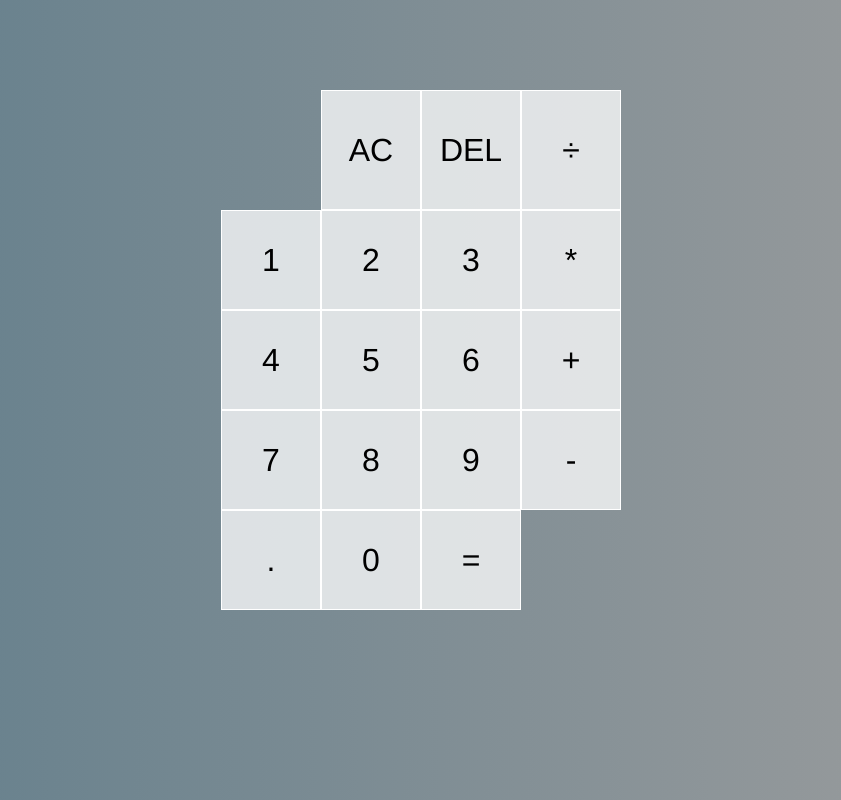
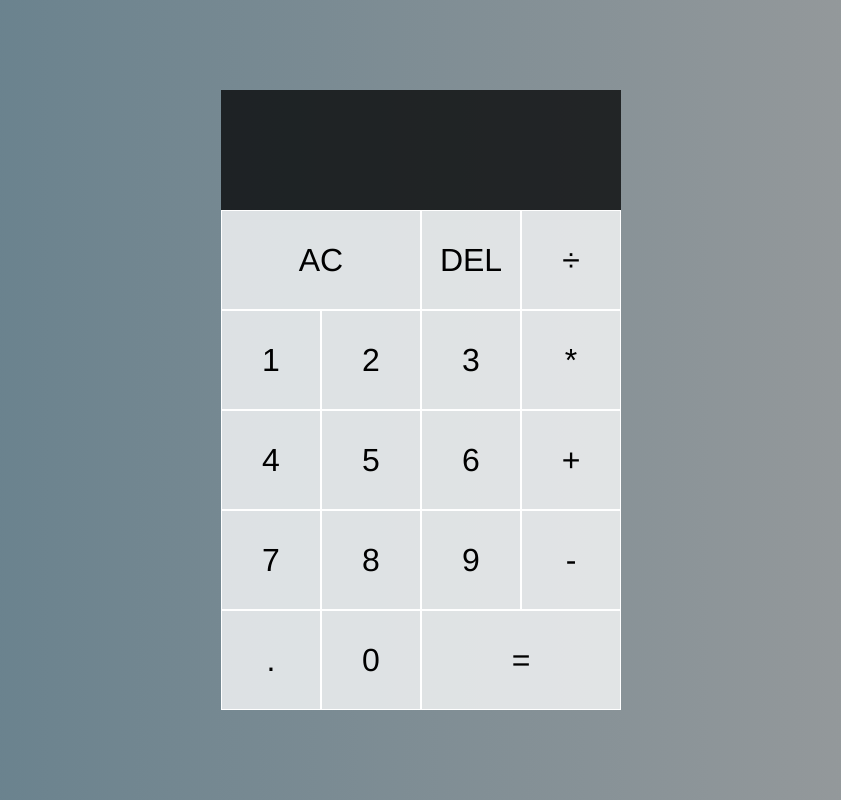
Before and after one commit to dayohassan/Calculator, a plain HTML site: page index.html in a window 1280 px wide. Shown: the whole page, without its empty margins (219-1060 px from the left). Drawn offline with Linux system fonts and the light colour scheme.

Commit message:
css progress

```diff
--- a/style.css
+++ b/style.css
@@ -31,3 +31,12 @@ body {
 .calculator-grid > button:hover {
     background-color: rgba(255, 255, 255, .9);
 }
+
+.span-two {
+    grid-column: span 2;
+}
+
+.output {
+    grid-column: 1 / -1;
+    background-color: rgba(0, 0, 0, .75);
+}
```
